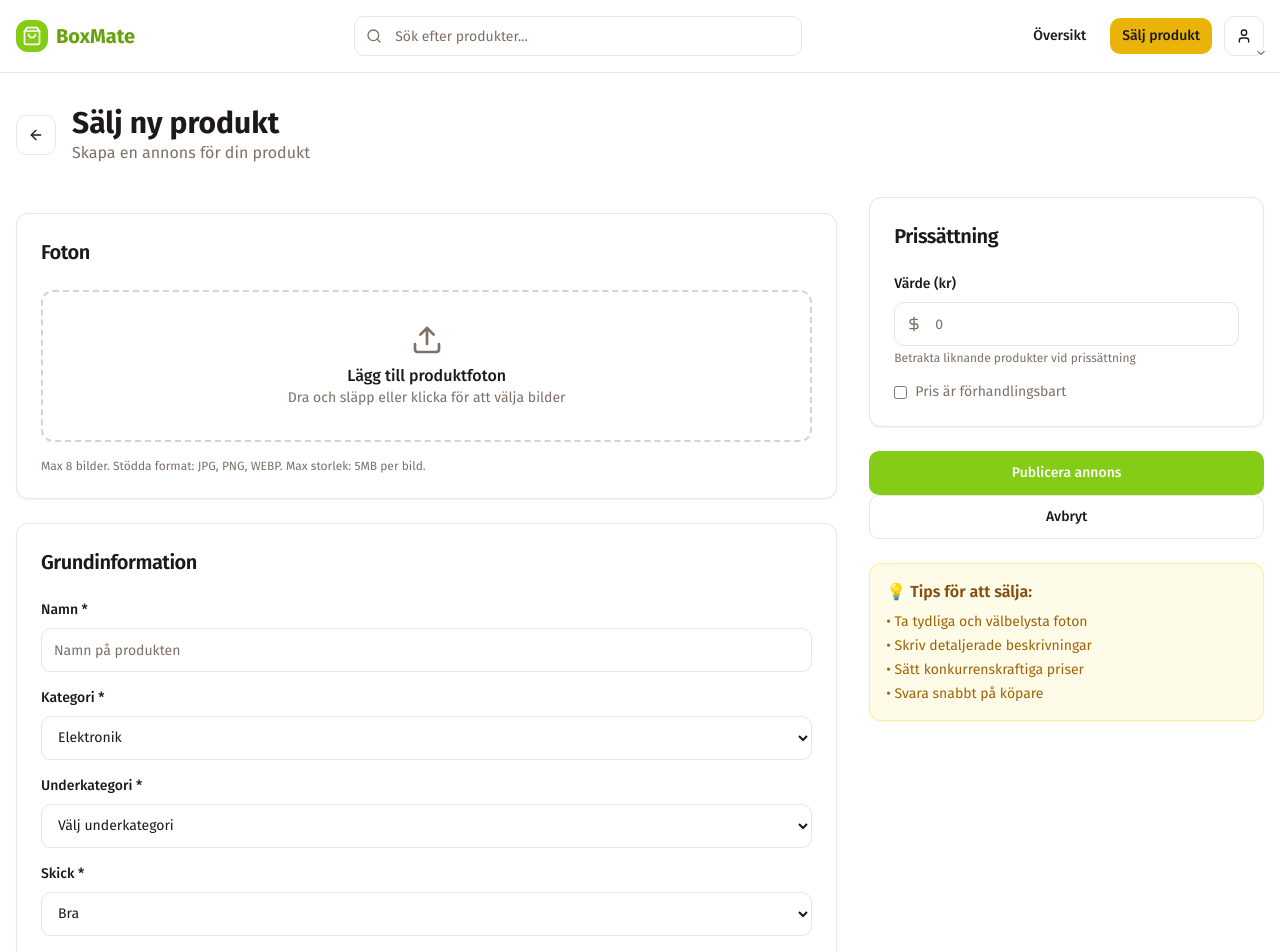
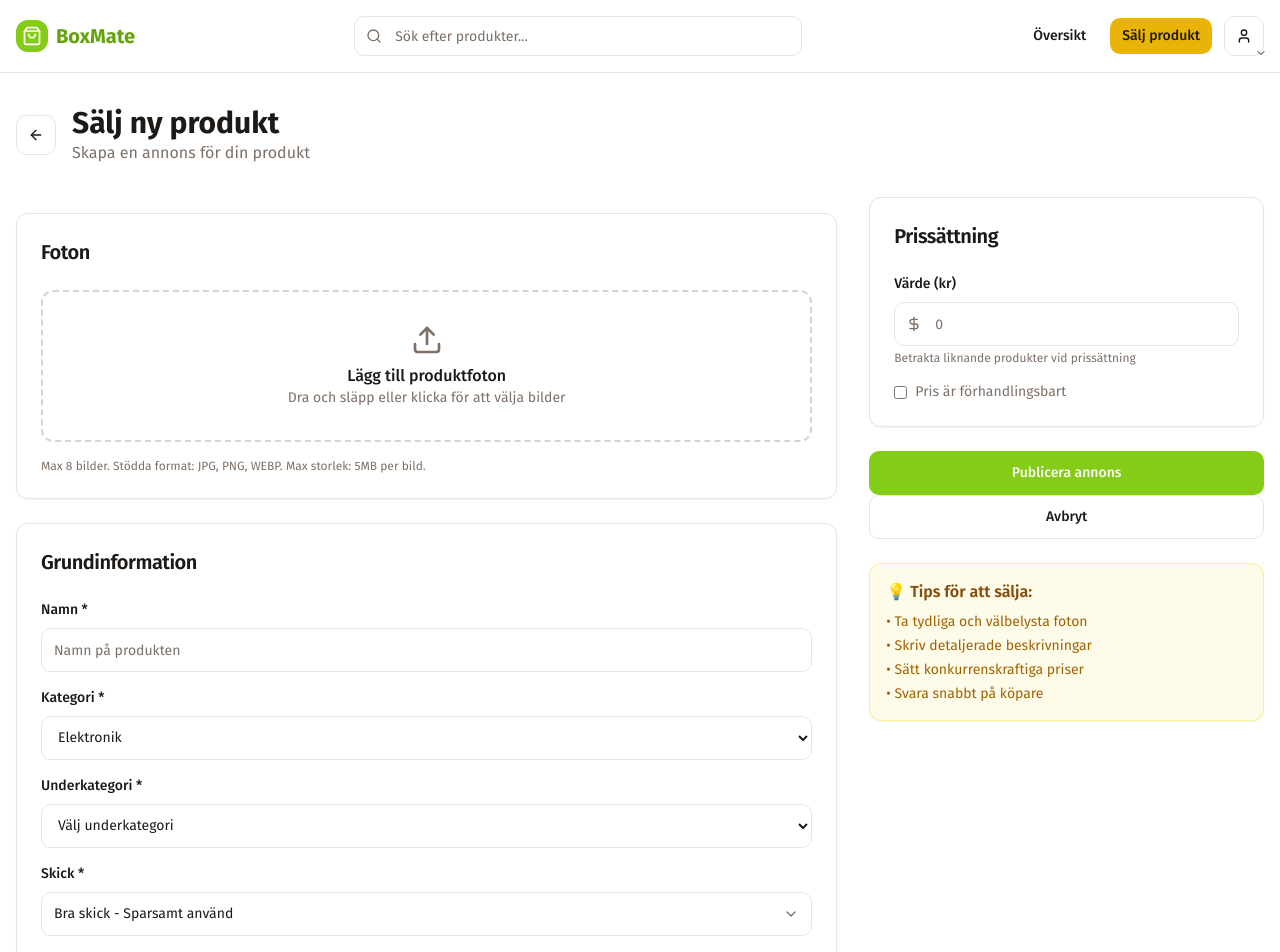
Before and after one commit to osserpse/boxmate-app, a Next.js app: page /sell/new in a window 1280 px wide. Shown: the top 952 px of the page. Built offline with nearby package versions, Linux system fonts and the light colour scheme.

Commit message:
Feature: add additional fields to Product Detail, Skick

```diff
--- a/app/item/[id]/page.tsx
+++ b/app/item/[id]/page.tsx
@@ -104,6 +104,17 @@ export default async function ItemDetailPage({ params }: ItemDetailPageProps) {
     return subcategories[subcategory] || subcategory;
   };
 
+  const getConditionLabel = (condition: string): string => {
+    const conditions: { [key: string]: string } = {
+      'new': 'Nytt skick - Helt ny',
+      'excellent': 'Mycket bra skick - Som ny',
+      'good': 'Bra skick - Sparsamt använd',
+      'fair': 'Okej skick - Synligt använd',
+      'broken': 'Funkar inte - Kan fixas'
+    };
+    return conditions[condition] || condition;
+  };
+
   return (
     <div className="min-h-screen bg-background">
       <Navigation />
@@ -183,6 +194,14 @@ export default async function ItemDetailPage({ params }: ItemDetailPageProps) {
                     <span>•</span>
                     <span className="text-sm">
                       <span className="font-medium">Underkategori:</span> {getSubcategoryLabel(item.subcategory)}
+                    </span>
+                  </>
+                )}
+                {item.condition && (
+                  <>
+                    <span>•</span>
+                    <span className="text-sm">
+                      <span className="font-medium">Skick:</span> {getConditionLabel(item.condition)}
                     </span>
                   </>
                 )}
--- a/components/add-item-form.tsx
+++ b/components/add-item-form.tsx
@@ -9,6 +9,7 @@ import { DialogClose } from '@/components/ui/dialog';
 import { Plus, DollarSign } from 'lucide-react';
 import { addItem, AddItemData } from '@/lib/actions';
 import { FileUpload } from '@/components/file-upload';
+import { ConditionDropdown } from '@/components/ui/condition-dropdown';
 
 interface AddItemFormProps {
   onItemAdded: (item: any) => void;
@@ -21,7 +22,8 @@ export function AddItemForm({ onItemAdded }: AddItemFormProps) {
     value: '',
     location: '',
     category: 'electronics',
-    subcategory: ''
+    subcategory: '',
+    condition: 'good'
   });
   const [files, setFiles] = useState<File[]>([]);
   const [isLoading, setIsLoading] = useState(false);
@@ -85,7 +87,8 @@ export function AddItemForm({ onItemAdded }: AddItemFormProps) {
           value: '',
           location: '',
           category: 'electronics',
-          subcategory: ''
+          subcategory: '',
+          condition: 'good'
         });
         setFiles([]);
       } else {
@@ -174,6 +177,18 @@ export function AddItemForm({ onItemAdded }: AddItemFormProps) {
           </select>
         </div>
       )}
+
+      {/* Condition */}
+      <div>
+        <label htmlFor="condition" className="block text-sm font-medium mb-2">
+          Skick *
+        </label>
+        <ConditionDropdown
+          value={formData.condition}
+          onChange={(value) => handleInputChange('condition', value)}
+          placeholder="Välj från listan"
+        />
+      </div>
 
       {/* Location */}
       <div>
--- a/components/edit-item-form.tsx
+++ b/components/edit-item-form.tsx
@@ -10,6 +10,7 @@ import { DialogClose } from '@/components/ui/dialog';
 import { DollarSign, Loader2, AlertTriangle } from 'lucide-react';
 import { updateItem, AddItemRequest } from '@/lib/actions';
 import { FileUpload } from '@/components/file-upload';
+import { ConditionDropdown } from '@/components/ui/condition-dropdown';
 
 interface EditItemFormProps {
   itemId: string;
@@ -20,6 +21,7 @@ interface EditItemFormProps {
   currentPhotos?: string[];
   currentCategory?: string;
   currentSubcategory?: string;
+  currentCondition?: string;
   onUpdate: () => void;
 }
 
@@ -32,6 +34,7 @@ export function EditItemForm({
   currentPhotos = [],
   currentCategory = 'electronics',
   currentSubcategory = '',
+  currentCondition = 'good',
   onUpdate
 }: EditItemFormProps) {
   const [formData, setFormData] = useState({
@@ -40,7 +43,8 @@ export function EditItemForm({
     description: currentDescription,
     value: currentValue?.toString() || '',
     category: currentCategory,
-    subcategory: currentSubcategory
+    subcategory: currentSubcategory,
+    condition: currentCondition
   });
   const [files, setFiles] = useState<File[]>([]);
   const [isLoading, setIsLoading] = useState(false);
@@ -282,6 +286,17 @@ export function EditItemForm({
             )}
 
             <div>
+              <label htmlFor="condition" className="block text-sm font-medium mb-2">
+                Skick *
+              </label>
+              <ConditionDropdown
+                value={formData.condition}
+                onChange={(value) => handleInputChange('condition', value)}
+                placeholder="Välj från listan"
+              />
+            </div>
+
+            <div>
               <label htmlFor="description" className="block text-sm font-medium mb-2">
                 Beskrivning
               </label>
--- a/components/sell-form.tsx
+++ b/components/sell-form.tsx
@@ -9,6 +9,7 @@ import { DollarSign, ArrowLeft, Upload, Camera } from 'lucide-react';
 import Link from 'next/link';
 import { FileUpload } from '@/components/file-upload';
 import { addItem, AddItemRequest } from '@/lib/actions';
+import { ConditionDropdown } from '@/components/ui/condition-dropdown';
 
 interface SellFormProps {
   itemId: string;
@@ -155,14 +156,6 @@ export function SellForm({ itemId }: SellFormProps) {
     { value: 'phones-accessories', label: 'Telefoner & tillbehör' }
   ];
 
-  const conditions = [
-    { value: 'new', label: 'Som ny' },
-    { value: 'excellent', label: 'Utmärkt' },
-    { value: 'good', label: 'Bra' },
-    { value: 'fair', label: 'Skälig' },
-    { value: 'poor', label: 'Dålig' }
-  ];
-
   return (
     <div className="min-h-screen bg-background">
       {/* Header */}
@@ -254,18 +247,11 @@ export function SellForm({ itemId }: SellFormProps) {
                   <label htmlFor="condition" className="block text-sm font-medium mb-2">
                     Skick *
                   </label>
-                  <select
-                    id="condition"
+                  <ConditionDropdown
                     value={formData.condition}
-                    onChange={(e) => handleInputChange('condition', e.target.value)}
-                    className="flex h-11 w-full rounded-md border border-input bg-background px-3 py-2 text-sm ring-offset-background focus-visible:outline-none focus-visible:ring-2 focus-visible:ring-ring focus-visible:ring-offset-2 disabled:cursor-not-allowed disabled:opacity-50"
-                  >
-                    {conditions.map((cond) => (
-                      <option key={cond.value} value={cond.value}>
-                        {cond.label}
-                      </option>
-                    ))}
-                  </select>
+                    onChange={(value) => handleInputChange('condition', value)}
+                    placeholder="Välj från listan"
+                  />
                 </div>
 
                 <div>
--- /dev/null
+++ b/components/ui/condition-dropdown.tsx
@@ -0,0 +1,119 @@
+'use client';
+
+import { useState, useRef, useEffect } from 'react';
+import { ChevronDown, ChevronUp } from 'lucide-react';
+
+interface ConditionOption {
+  value: string;
+  label: string;
+  description: string;
+}
+
+interface ConditionDropdownProps {
+  value: string;
+  onChange: (value: string) => void;
+  placeholder?: string;
+  className?: string;
+}
+
+const conditionOptions: ConditionOption[] = [
+  {
+    value: 'new',
+    label: 'Nytt skick - Helt ny',
+    description: 'Obruten förpackning eller lappen är kvar, varan är aldrig använd.'
+  },
+  {
+    value: 'excellent',
+    label: 'Mycket bra skick - Som ny',
+    description: 'Det finns inga tecken på användning men varan kan vara använd någon enstaka gång.'
+  },
+  {
+    value: 'good',
+    label: 'Bra skick - Sparsamt använd',
+    description: 'Det finns få tecken på användning och varan är väl omhändertagen.'
+  },
+  {
+    value: 'fair',
+    label: 'Okej skick - Synligt använd',
+    description: 'Det finns flera tecken på användning som skador, repor och hål.'
+  },
+  {
+    value: 'broken',
+    label: 'Funkar inte - Kan fixas',
+    description: 'Trasig eller saknar viktiga delar som påverkar funktionaliteten.'
+  }
+];
+
+export function ConditionDropdown({
+  value,
+  onChange,
+  placeholder = "Välj från listan",
+  className = ""
+}: ConditionDropdownProps) {
+  const [isOpen, setIsOpen] = useState(false);
+  const dropdownRef = useRef<HTMLDivElement>(null);
+
+  const selectedOption = conditionOptions.find(option => option.value === value);
+
+  useEffect(() => {
+    function handleClickOutside(event: MouseEvent) {
+      if (dropdownRef.current && !dropdownRef.current.contains(event.target as Node)) {
+        setIsOpen(false);
+      }
+    }
+
+    document.addEventListener('mousedown', handleClickOutside);
+    return () => {
+      document.removeEventListener('mousedown', handleClickOutside);
+    };
+  }, []);
+
+  const handleOptionClick = (optionValue: string) => {
+    onChange(optionValue);
+    setIsOpen(false);
+  };
+
+  return (
+    <div className={`relative ${className}`} ref={dropdownRef}>
+      <button
+        type="button"
+        onClick={() => setIsOpen(!isOpen)}
+        className="flex h-11 w-full items-center justify-between rounded-md border border-input bg-background px-3 py-2 text-sm ring-offset-background focus-visible:outline-none focus-visible:ring-2 focus-visible:ring-ring focus-visible:ring-offset-2 disabled:cursor-not-allowed disabled:opacity-50"
+      >
+        <span className={selectedOption ? "text-foreground" : "text-muted-foreground"}>
+          {selectedOption ? selectedOption.label : placeholder}
+        </span>
+        {isOpen ? (
+          <ChevronUp className="h-4 w-4 text-muted-foreground" />
+        ) : (
+          <ChevronDown className="h-4 w-4 text-muted-foreground" />
+        )}
+      </button>
+
+      {isOpen && (
+        <div className="absolute z-50 mt-1 w-full rounded-md border border-border bg-background shadow-lg">
+          <div className="max-h-60 overflow-auto">
+            {conditionOptions.map((option) => (
+              <button
+                key={option.value}
+                type="button"
+                onClick={() => handleOptionClick(option.value)}
+                className="w-full px-3 py-3 text-left hover:bg-accent hover:text-accent-foreground focus:bg-accent focus:text-accent-foreground focus:outline-none"
+              >
+                <div className="font-medium text-sm text-foreground mb-1">
+                  {option.label}
+                </div>
+                <div className="text-xs text-muted-foreground leading-relaxed">
+                  {option.description}
+                </div>
+              </button>
+            ))}
+          </div>
+        </div>
+      )}
+    </div>
+  );
+}
+
+// Export the condition options for use in other components
+export { conditionOptions };
--- a/lib/supabase.ts
+++ b/lib/supabase.ts
@@ -64,5 +64,6 @@ export interface Item {
   photos?: string[] // Array of photo URLs
   category?: string
   subcategory?: string
+  condition?: string
   created_at: string
 }
```
